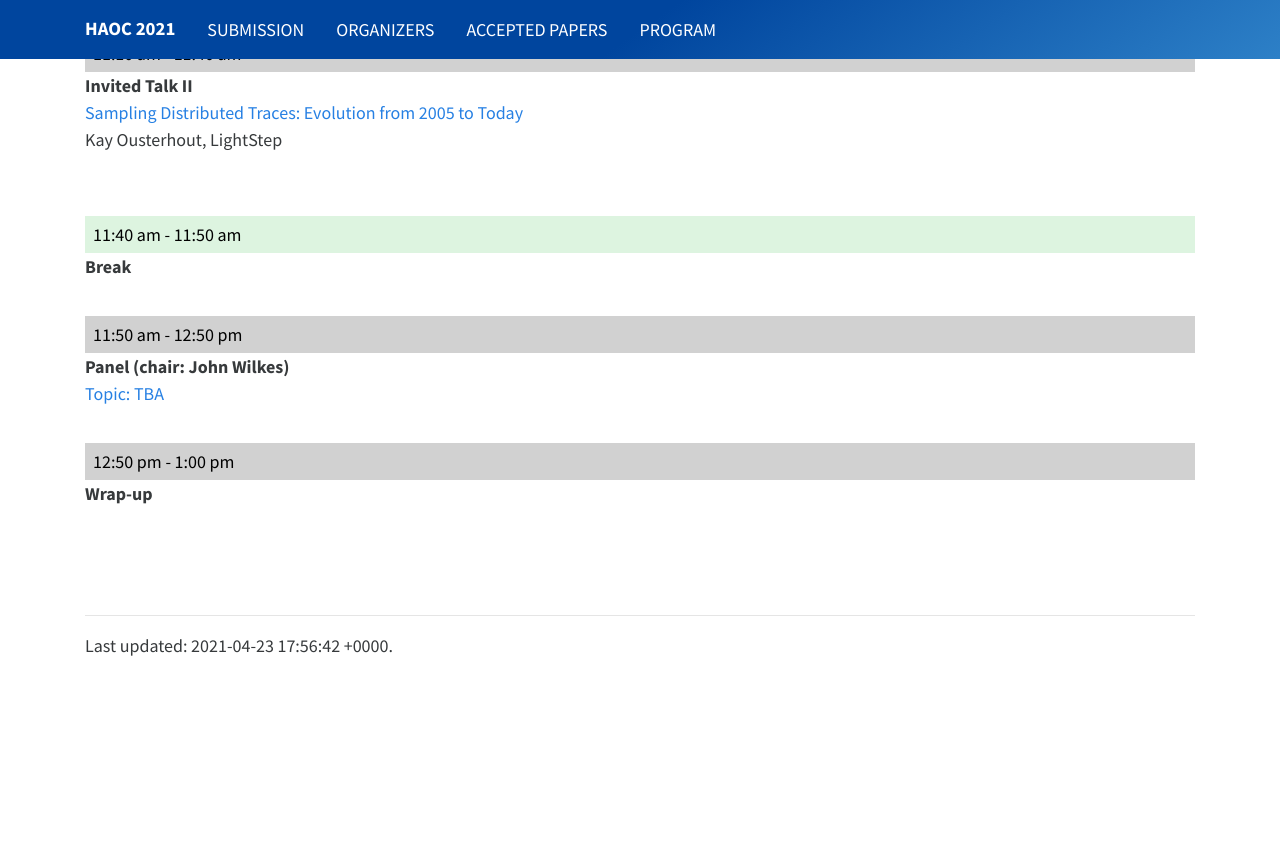
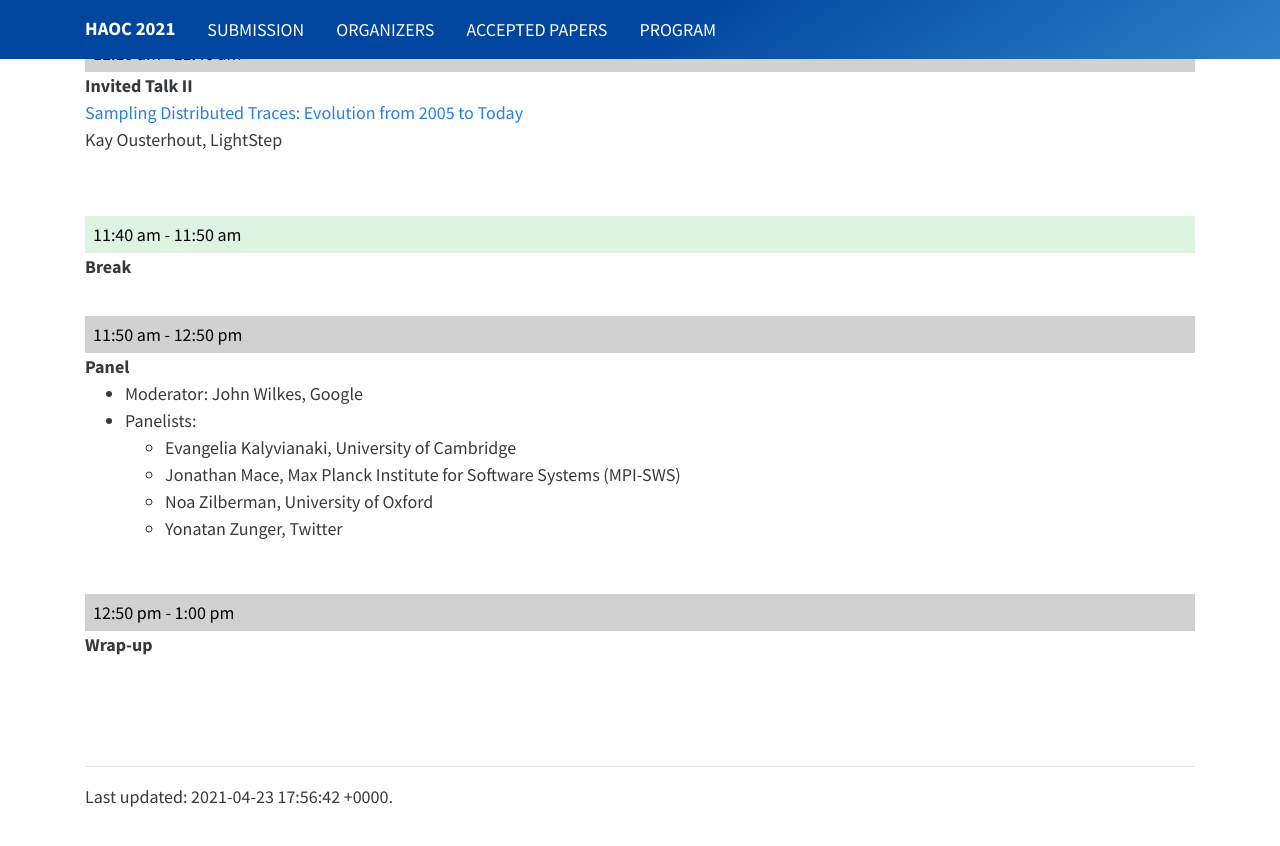
Before and after one commit to haoc2021/haoc2021.github.io, a Jekyll site: the page built from program.md, in a window 1280 px wide and 900 px high, scrolled down 1756 px. Shown: the top 846 px of the window. Built offline with Jekyll 4.4.1, drawn with Linux system fonts in a browser that asks for light colours; before the commit the page ends 2505 px from its top, so only the background shows below that.

Commit message:
update panelists

```diff
--- a/program.md
+++ b/program.md
@@ -207,10 +207,20 @@ layout: default
   <div class="col">
     <div class="program_entry_time">11:50 am - 12:50 pm</div>
     <div class="program_entry">
-      <b>Panel (chair: John Wilkes)</b>
+      <b>Panel</b>
     </div>
     <div class="program_entry_content_title">
-      <a href="#">Topic: TBA</a>
+      <ul>
+      <li>Moderator: John Wilkes, Google</li>
+      <li>Panelists:
+      <ul>
+        <li>Evangelia Kalyvianaki, University of Cambridge</li>
+        <li>Jonathan Mace, Max Planck Institute for Software Systems (MPI-SWS)</li>
+        <li>Noa Zilberman, University of Oxford</li>
+        <li>Yonatan Zunger, Twitter</li>
+      </ul>
+      </li>
+      </ul>
     </div>
   </div>
 </div>
```
